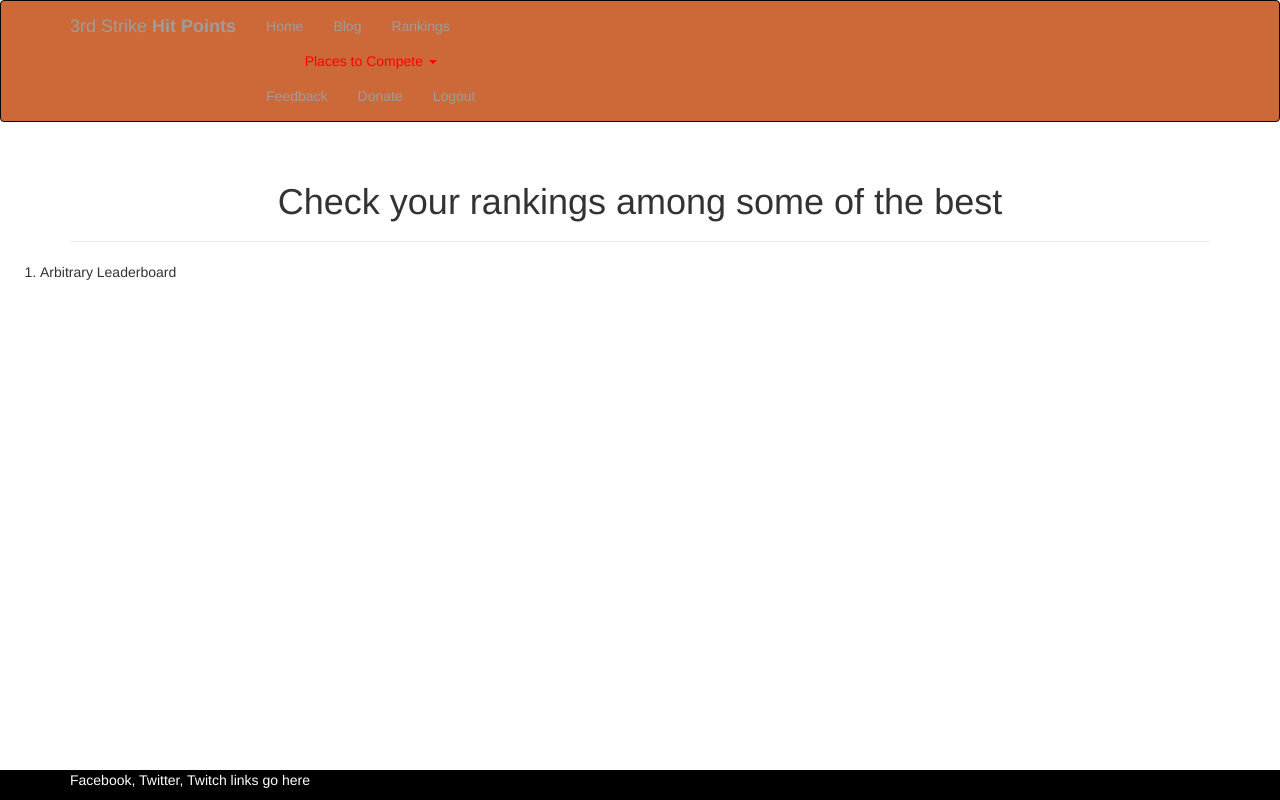
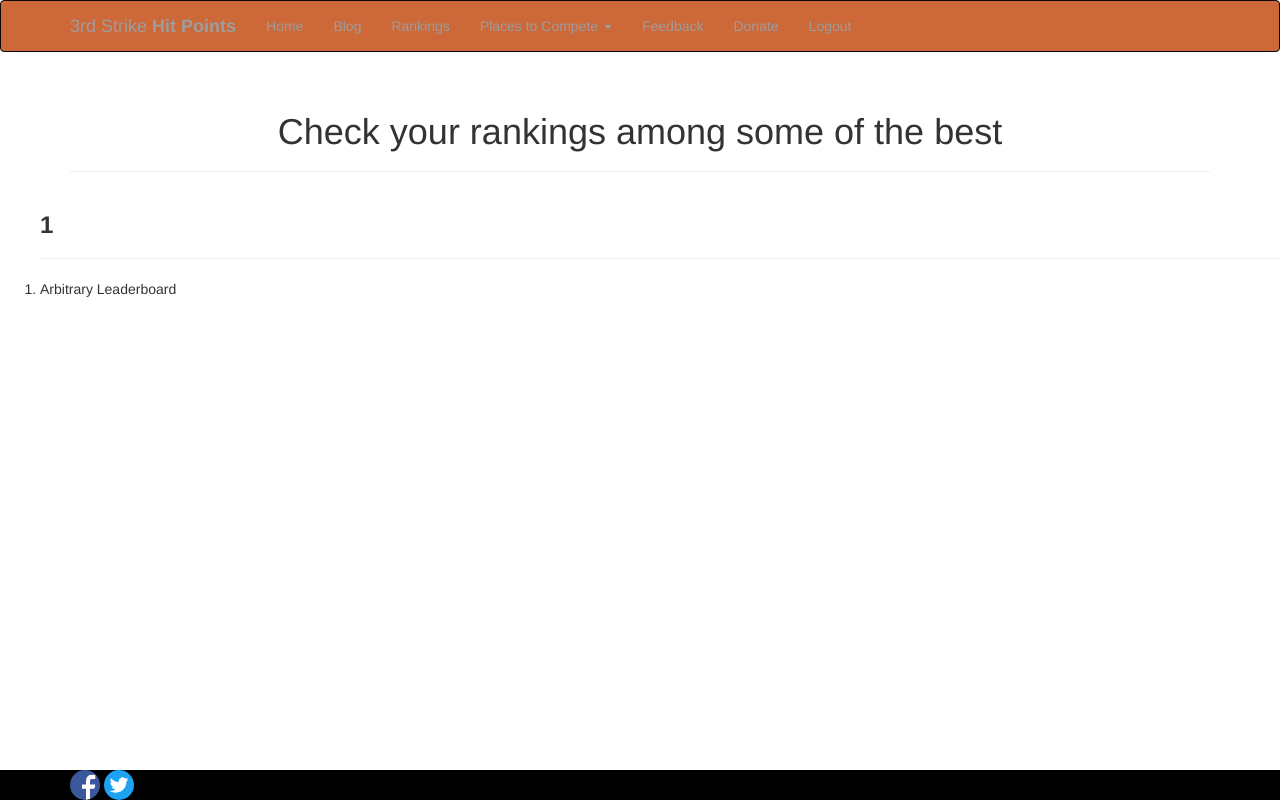
Before and after one commit to npmcdn-to-unpkg-bot/3rdStrikeWebsite, a Flask app: page /rankings in a window 1280 px wide. Run offline with Flask 2, Linux system fonts and the light colour scheme; the visitor is signed in with stand-in values (Sample User, id 1); some libraries are stand-ins or nearby versions.

Commit message:
Big push. This one is a biggun

```diff
--- a/app/static/css/style.css
+++ b/app/static/css/style.css
@@ -14,13 +14,20 @@
 .social_media_bar {
 	position: fixed;
 	bottom: 0px;
+	/*height: 7%;*/
 	width: 100%;
 	background-color: black;
 }
 .social_media_bar p {
-	color: white;r
+	color: white;
 }
 
 .dropdown-toggle a{
 	color: black;
 }
+
+.img-circle {
+	border-radius: 50%;
+	/*height: 50%;*/
+	width: 30px;
+}
--- a/app/templates/base_template.html
+++ b/app/templates/base_template.html
@@ -24,8 +24,9 @@
 					<li><a href="/">Home</a></li>
 					<li><a href="/blog">Blog</a></li>
 					<li><a href="/rankings">Rankings</a></li>
-					 <div class="dropdown">
-					  <a class="dropdown-toggle" data-toggle="dropdown">Places to Compete
+					<li class="dropdown">
+						<a class="dropdown-toggle" data-toggle="dropdown">
+							Places to Compete
 							<span class="caret"></span>
 						</a>
 						<ul class="dropdown-menu">
@@ -33,8 +34,7 @@
 								<li><a href={{locations.get(loc)}}>{{loc}}</a></li>
 							{% endfor %}
 						</ul>
-					</div>
-
+					</li>
 					<li><a href="https://docs.google.com/forms/d/1RA6xPIs6Uw-0MqSyzQ7el_oBSZ0Ypz9uXxc-HPp7Pwk/viewform">Feedback</a></li>
 					<li><a href="/donate">Donate</a></li>
 					{% if session['username'] %}
@@ -50,7 +50,9 @@
 	{% block socialism %}
 		<div class="social_media_bar">
 			<div class="container">
-				<p>Facebook, Twitter, Twitch links go here</p>
+				<!-- <p>Facebook, Twitter, Twitch links go here</p> -->
+				<a href="/temp"><img class="img-circle" src="/static/images/fb-logo.png"/></a>
+				<a href="/temp"><img class="img-circle" src="/static/images/twitter-logo.png"></a>
 			</div>
 		</div>
 	{% endblock %}
--- a/app/templates/blog.html
+++ b/app/templates/blog.html
@@ -11,7 +11,7 @@
 		<div class="col-xs-12">This can serve as a banner/main article page</div>
 	</div>
 </div>
-<br>
+<br> <br>
 <div class="container" align="center">
 	<div class="row">
 		<div class="col-xs-6">Here's some blog content.
--- a/app/templates/rankings.html
+++ b/app/templates/rankings.html
@@ -13,14 +13,20 @@
 {% if region == "Chicago" %}
 <div class="container">
 	<ol>
+		<h3><strong>{{region}}</strong></h3>
+		<hr>
 		<li>Quentin</li>
 		<li>Adam</li>
 		<li>Kerry</li>
 	</ol>
 </div>
-{% else %}
+{% elif region %}
 	<ol>
+		<h3><strong>{{region}}</strong></h3>
+		<hr>
 		<li>Arbitrary Leaderboard</li>
 	</ol>
+{% else %}
+	<h4>This is where the rankings will go</h4>
 {% endif %}
 {% endblock %}
--- a/views.py
+++ b/views.py
@@ -4,7 +4,9 @@ from app import config, models
 from app.models import *
 from datetime import timedelta
 import os
-gaming_places = {"Logan Arcade": "http://loganarcade.com", "Next Level Battle Lounge" : "dumm"}
+gaming_places = {"Logan Arcade": "http://loganarcade.com",
+"Next Level Battle Lounge" : "http://nycnextlevel.com",
+"Astro City Arcade" : "http://arcadeufo.com"}
 
 @app.route("/", methods=["GET", "POST"])
 def index():
@@ -12,7 +14,7 @@ def index():
 	if session.get('character') in ["Yun","Chun Li", "Ken"]:
 			flash("Tier Whore")
 	if session.get('character') =="Makoto":
-		flash("You're a f****** Psycho")
+		flash("You're a f****** Psycho Makoto player")
 	if form.validate_on_submit():
 
 		old_name = session.get('username')
@@ -36,10 +38,6 @@ def browser_check():
 def user_home(username=None, char=None):
 	return render_template("home.html", username=username, char=char, locations=gaming_places)
 
-@app.route('/rankings/<region>')
-def user_rankings(region):
-	return render_template("rankings.html", region=session.get(region, None), locations=gaming_places)
-
 @app.route('/rankings')
 def rankings():
 	if session.get('username', None):
@@ -53,12 +51,19 @@ def blog():
 	if session.get('region', None):
 		return render_template("blog.html", data="Here's a customized blog for {}".format(session['region']), locations=gaming_places)
 	return render_template("blog.html", data="Non-region blog", locations=gaming_places)
+
 @app.route('/submit-your-story')
 def blog_entry():
 	if session.get('username', None):
-		return "Okay"
+		return temp()
 	return "Jacked up"
+
 @app.route('/logout', methods=["GET", "POST"])
 def logout():
 	session.clear()
 	return redirect(url_for("index"))
+
+@app.route('/temp')
+def temp():
+
+	return "Go back, there's nothing here yet"
```
Also changed, not shown: app/static/images/fb-logo.png (added), app/static/images/twitter-logo.png (added). Lines whose indentation alone changed are shown as unchanged.
